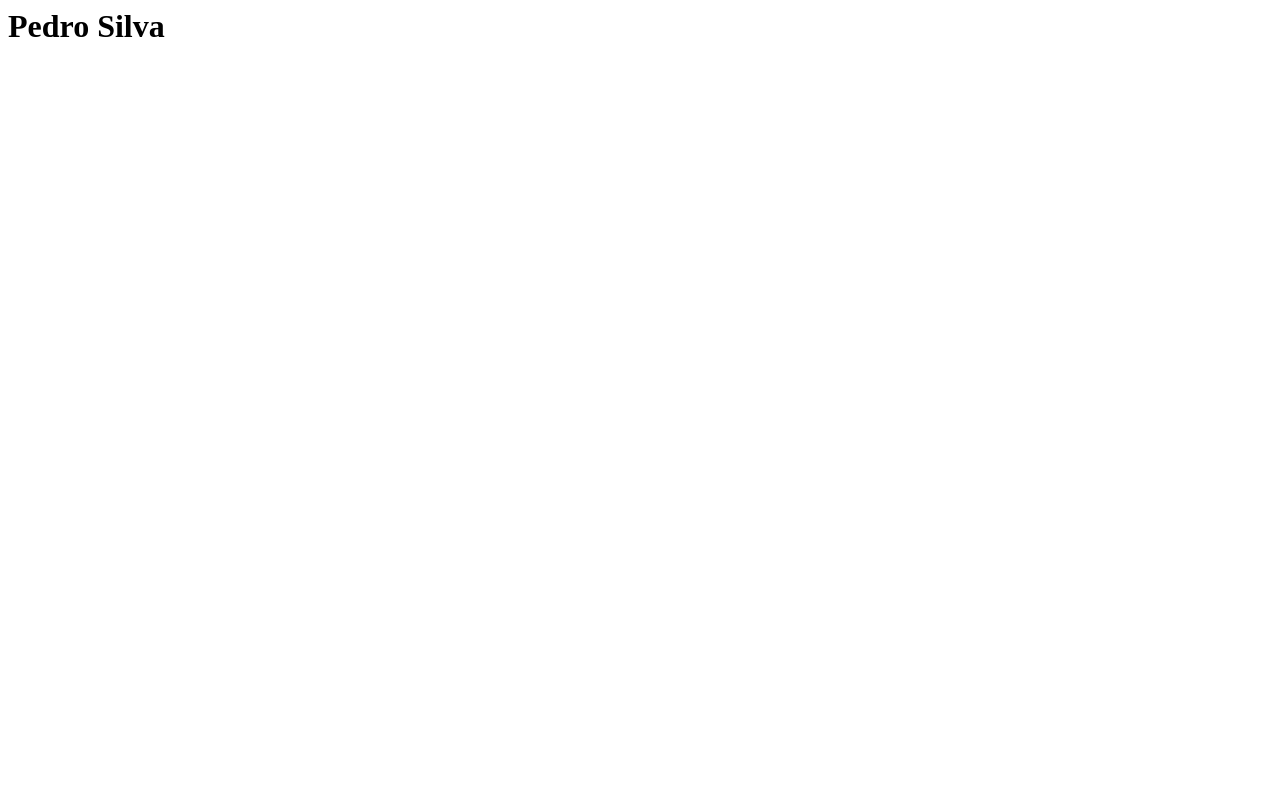
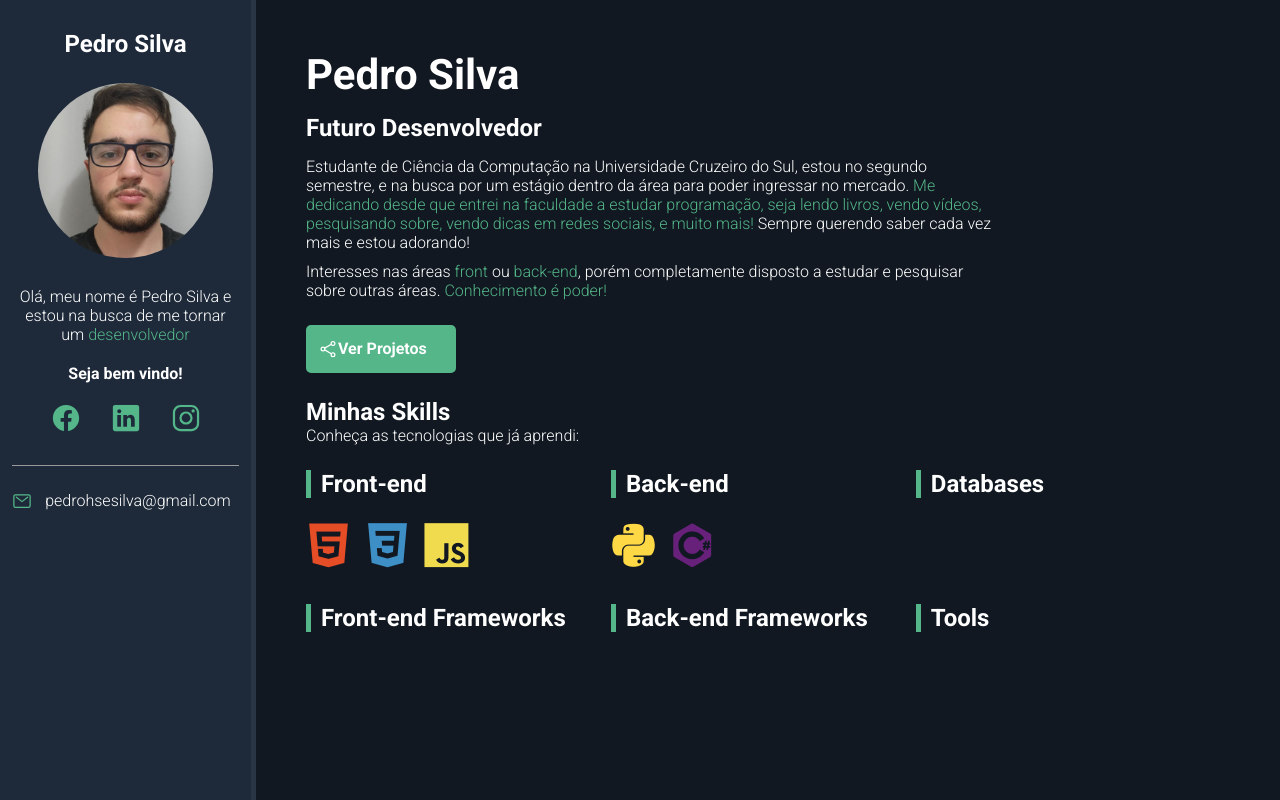
Before and after one commit to Pedrohses/Pedrohses.github.io, a plain HTML site: page index.html in a window 1280 px wide. Drawn offline with nearby package versions, Linux system fonts and the light colour scheme.

Commit message:
Finalizando o portifólio

```diff
--- /dev/null
+++ b/css/styles.css
@@ -0,0 +1,235 @@
+/* General */
+*{
+    padding: 0;
+    margin: 0;
+    font-family: "Roboto", sans-serif;
+    box-sizing: border-box;
+}
+
+/* Variables */
+
+:root {
+    --main-color: #54B689;
+    --main-text-color: #FFF;
+    --border-color: #999;
+    --bio-bg-color: #1E2A3A;
+    --bio-border-color: #293544;
+    --about-bg-color: #111821
+}
+
+/* General */
+.highlight {
+    color: var(--main-color);
+}
+
+/* Containers */
+#container {
+    display: flex;
+    flex-direction: row;
+    color: var(--main-text-color);
+}
+
+#bio-container {
+    flex: 1 1 20%;
+    min-height: 100vh;
+    background-color: var(--bio-bg-color);
+    text-align: center;
+    padding: 30px 12px;
+    border-right: 5px solid var(--bio-border-color);
+}
+
+#about-container{
+    flex: 1 1 80%;
+    height: 100vh;
+    background-color: var(--about-bg-color);
+    padding: 50px;
+}
+
+/* Bio container */
+#bio-container h2 {
+    margin-bottom: 25px;
+}
+
+#bio-container p {
+    margin-bottom: 20px;
+}
+
+#bio-container #welcome-text{
+    font-weight: bold;
+}
+
+#bio-image{
+    width: 175px;
+    height: 175px;
+    border-radius: 50%;
+    margin-bottom: 25px;
+}
+
+#social-container {
+    display: flex;
+    justify-content: center;
+    list-style: none;
+    border-bottom: 1px solid var(--border-color);
+    margin-bottom: 25px;
+    padding-bottom: 25px;
+}
+
+#social-container li{
+    flex: 1 1 0;
+    max-width: 60px;
+}
+
+#social-container li a {
+    color: var(--main-color);
+    font-size: 30px;
+}
+
+#email-container {
+    display: flex;
+    justify-content: center;
+}
+
+#email-container ion-icon,
+#email-container a{
+    flex: 1 1 0;
+}
+
+#email-container a{
+    color: var(--main-text-color);
+    text-decoration: none;
+    max-width: 225px;
+}
+
+#email-container ion-icon {
+    color: var(--main-color);
+    font-size: 20px;
+    margin-right: 5px;
+    max-width: 20px;
+}
+
+/* about container */
+#name {
+    font-size: 42px;
+    margin-bottom: 15px;
+}
+
+#title {
+    font-size: 24px;
+    margin-bottom: 15px;
+    font-weight: bold;
+}
+
+.description {
+    max-width: 75%;
+    margin-bottom: 10px;
+}
+
+#btn-projects {
+    font-weight: bold;
+    font-size: 16px;
+    color: var(--main-text-color);
+    background-color: var(--main-color);
+    border: 2px solid var(--main-color);
+    border-radius: 5px;
+    text-decoration: none;
+    transition: .5s;
+    margin: 25px 0;
+    padding: 12px 10px;
+    width: 150px;
+    display: flex;
+}
+
+#btn-projects ion-icon,
+#btn-projects{
+    flex: 1 1 0;
+}
+
+#btn-projects ion-icon {
+    font-size: 20px;
+    max-width: 20px;
+}
+
+#btn-projects:hover {
+    background-color: transparent;
+}
+
+#skills-section-title {
+    border-top: 1px solid var(--border-color);
+    padding-top: 20px;
+    margin-bottom: 20px;
+    font-size: 32px;
+}
+
+#skills-container {
+    display: flex;
+    flex-wrap: wrap;
+    margin-top: 25px;
+}
+
+.skills-box {
+    flex: 1 1 33%;
+    max-width: 33%;
+    margin-bottom: 35px;
+}
+
+.skills-title {
+    font-size: 24px;
+    margin-bottom: 25px;
+    font-weight: bold;
+    padding-left: 10px;
+    border-left: 5px solid var(--main-color);
+}
+
+.skills-box i{
+    font-size: 45px;
+    margin-right: 10px;
+}
+
+/* Mobile */
+@media(max-width: 450px) {
+
+    #container {
+        flex-direction: column;
+    }
+
+    #bio-container {
+        min-height: auto;
+        border-right: none;
+        border-bottom: 5px solid var(--bio-border-color);
+    }
+
+    #bio-container h2 {
+        display: none;
+    }
+
+    #bio-container p {
+        max-width: 60%;
+        margin: 10px auto;
+    }
+
+    #about-container {
+        text-align: center;
+        padding: 30px;
+    }
+
+    #about-container .description {
+        margin: 10px auto;
+        max-width: 100%;
+        line-height: 26px;
+    }
+
+    #btn-projects {
+        margin: 20px auto;
+    }
+
+    .skills-box {
+        flex: 1 1 100%;
+        max-width: 100%;
+        margin-bottom: 40px;
+        text-align: left;
+    }
+
+    .skills-box i {
+        font-size: 60px;
+    }
+}
--- a/index.html
+++ b/index.html
@@ -1 +1,73 @@
-<h1>Pedro Silva</h1>
+<!DOCTYPE html>
+<html lang="pt-br">
+<head>
+    <meta charset="UTF-8">
+    <meta name="viewport" content="width=device-width, initial-scale=1.0">
+    <title>Portifólio Pedro Silva</title>
+    <!-- Google Fonts -->
+    <link href="https://fonts.googleapis.com/css2?family=Roboto:ital,wght@0,300;0,700;0,900;1,300;1,700;1,900&display=swap" rel="stylesheet">
+    <!-- Dev Icon Fonts -->
+    <link rel="stylesheet" href="https://cdn.jsdelivr.net/gh/devicons/devicon@v2.15.1/devicon.min.css">
+    <!-- CSS do Projeto -->
+    <link rel="stylesheet" href="css/styles.css">
+</head>
+<body>
+    <main id="container">
+        <aside id="bio-container">
+            <h2>Pedro Silva</h2>
+            <img id="bio-image" src="img/img_pedro2.jpg" alt="Pedro Silva">
+            <p>Olá, meu nome é Pedro Silva e estou na busca de me tornar um <span class="highlight">desenvolvedor</span></p>
+            <p id="welcome-text">Seja bem vindo!</p>
+            <ul id="social-container">
+                <li><a href="https://www.facebook.com/people/Pedro-Henrique/pfbid0qqqKmUmsMkAqDW7mKjeC2WV56E556ij3cALuy5TsQQw3b5U46cMXsMUkCU1EnKg4l/" target="_blank"><ion-icon name="logo-facebook"></ion-icon></a></li>
+                <li><a href="https://www.linkedin.com/in/pedro-silva-43985125b/" target="_blank"><ion-icon name="logo-linkedin"></ion-icon></a></li>
+                <li><a href="https://www.instagram.com/pedro.hses/" target="_blank"><ion-icon name="logo-instagram"></ion-icon></a></li>
+            </ul>
+            <div id="email-container">
+                <ion-icon name="mail-outline"></ion-icon> <a href="mailto:pedrohsesilva@gmail.com">pedrohsesilva@gmail.com</a>
+            </div>
+        </aside>
+        <section id="about-container">
+            <h1 id="name">Pedro Silva</h1>
+            <p id="title"><span class="high">Futuro Desenvolvedor</span></p>
+            <p class="description">Estudante de Ciência da Computação na Universidade Cruzeiro do Sul, estou no segundo semestre, e na busca por um estágio dentro da área para poder ingressar no mercado. <span class="highlight">Me dedicando desde que entrei na faculdade a estudar programação, seja lendo livros, vendo vídeos, pesquisando sobre, vendo dicas em redes sociais, e muito mais!</span> Sempre querendo saber cada vez mais e estou adorando! </p>
+            <p class="description">Interesses nas áreas <span class="highlight">front</span> ou <span class="highlight">back-end</span>, porém completamente disposto a estudar e pesquisar sobre outras áreas. <span class="highlight">Conhecimento é poder!</span></p>
+            <a href="https://github.com/Pedrohses" id="btn-projects"><ion-icon name="share-social-outline"></ion-icon><span>Ver Projetos</span></a>
+            <h2 id="skill-section-title">Minhas Skills</h2>
+            <p class="description">Conheça as tecnologias que já aprendi:</p>
+            <div id="skills-container">
+                <div class="skills-box">
+                    <p class="skills-title">Front-end</p>
+                    <i class="devicon-html5-plain colored"></i>
+                    <i class="devicon-css3-plain colored"></i>
+                    <i class="devicon-javascript-plain colored"></i>
+                </div>
+                <div class="skills-box">
+                    <p class="skills-title">Back-end</p>
+                    <i class="devicon-python-plain colored"></i>
+                    <i class="devicon-csharp-plain colored"></i>
+                </div>
+                <div class="skills-box">
+                    <p class="skills-title">Databases</p>
+
+                </div>
+                <div class="skills-box">
+                    <p class="skills-title">Front-end Frameworks</p>
+
+                </div>
+                <div class="skills-box">
+                    <p class="skills-title">Back-end Frameworks</p>
+
+                </div>
+                <div class="skills-box">
+                    <p class="skills-title">Tools</p>
+
+                </div>
+            </div>
+        </section>
+    </main>
+
+    <!--Ion Icons -->
+    <script type="module" src="https://unpkg.com/ionicons@7.1.0/dist/ionicons/ionicons.esm.js"></script>
+</body>
+</html>
```
Also changed, not shown: img/img_pedro2.jpg (added).
